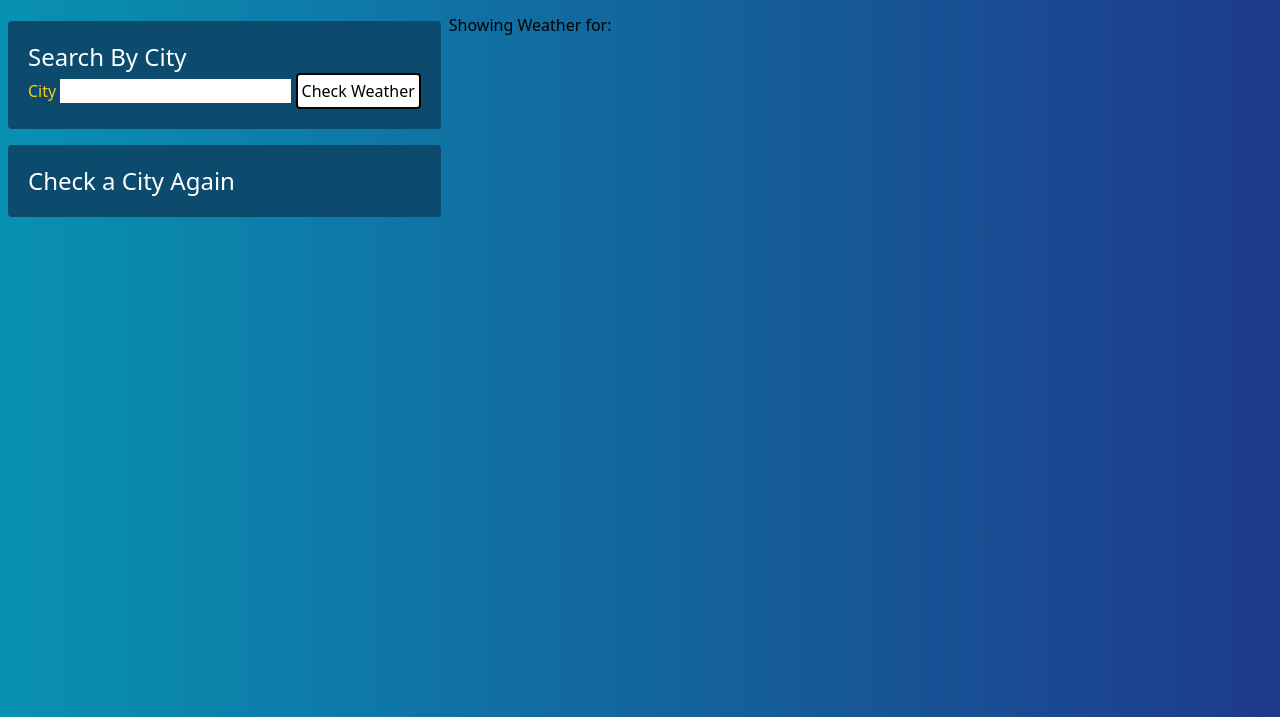
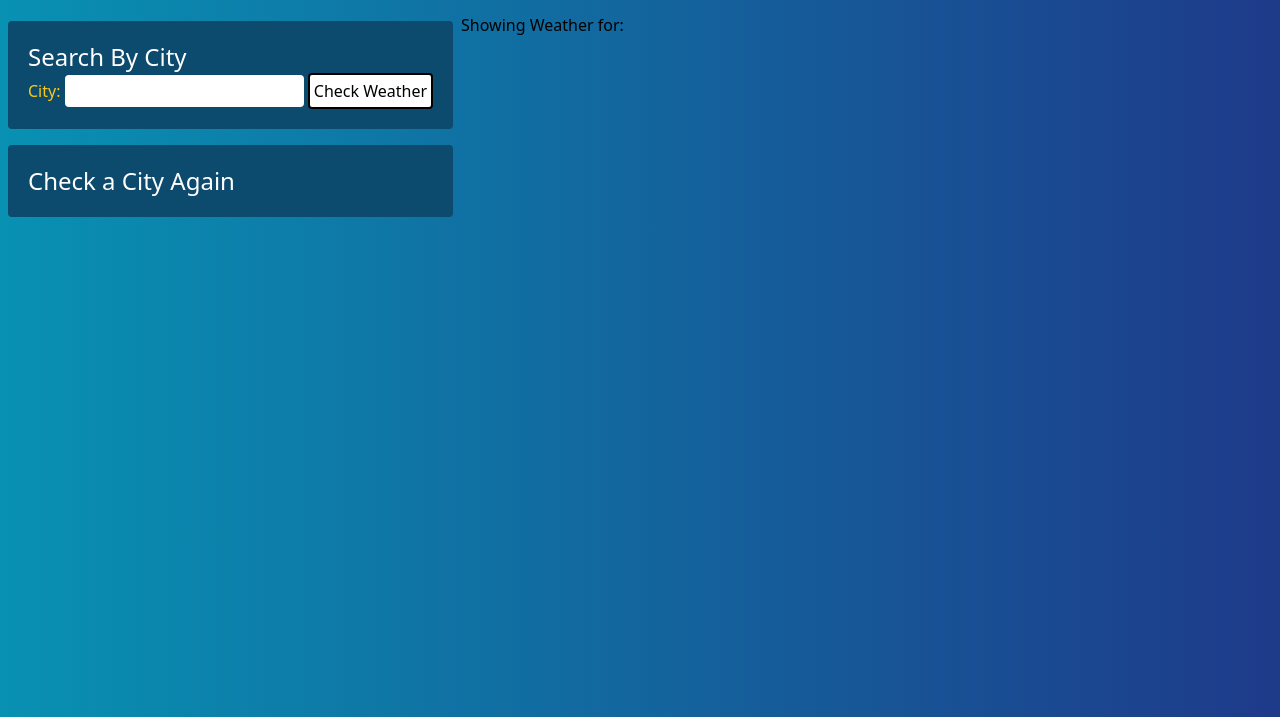
Before and after one commit to eabaynes/Weather-checker, a website: page index.html in a window 1280 px wide. Shown: the part 83-800 px from the top of the page. Drawn offline with Linux system fonts and the light colour scheme.

Commit message:
update css form

```diff
--- a/index.html
+++ b/index.html
@@ -18,8 +18,9 @@
                 <form class=" bg-sky-900 p-5 m-2 text-white rounded">
                     <legend class="text-2xl">Search By City</legend>
                     <div>
-                        <label class="text-yellow-400">City</label>
+                        <label class="text-yellow-400">City:</label>
                         <input
+                        class="p-1 text-black rounded"
                         type="text"
                         id="city"/>
                         <button class="bg-white p-1 border-2 border-solid rounded border-black  text-black" type="submit">Check Weather</button>
```
Also changed, not shown: dist/output.css.
